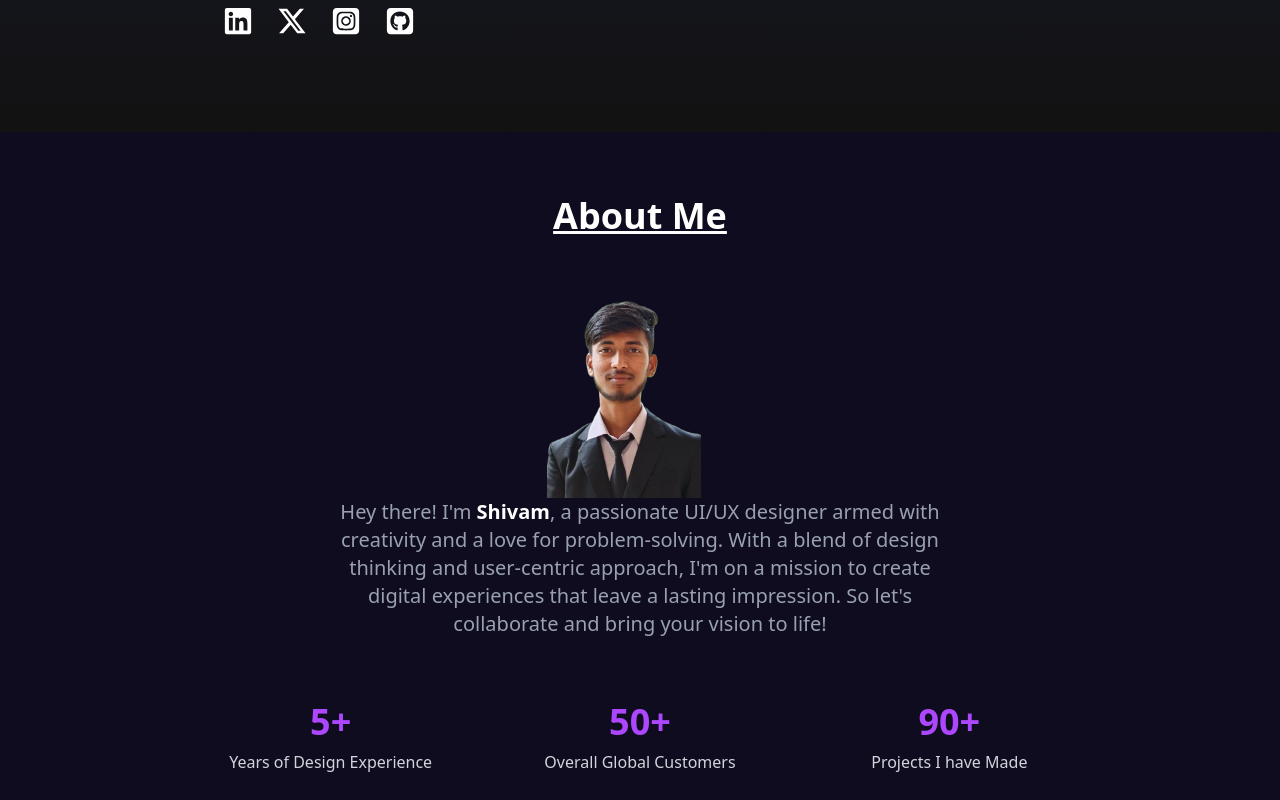
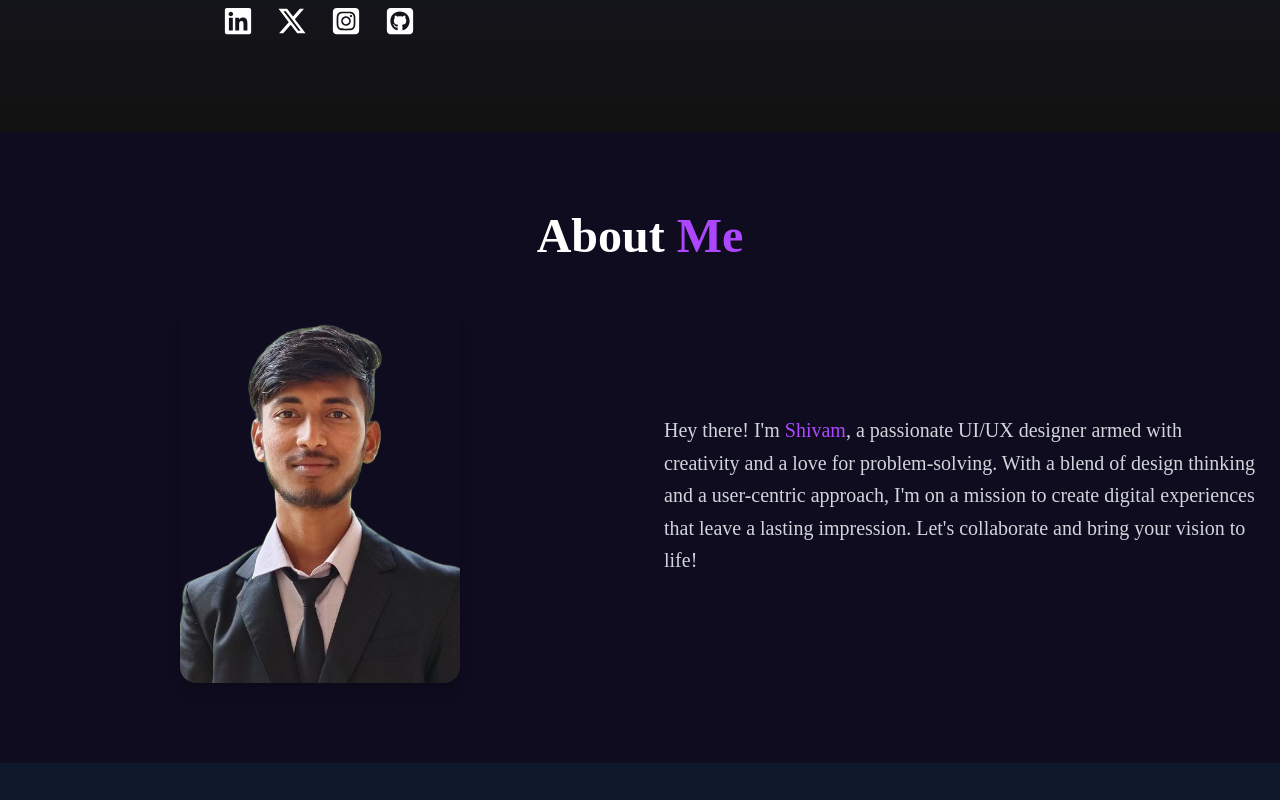
Before and after one commit to Shivam3410/porfolio, a React (Vite) app: page / in a window 1280 px wide. Shown: the part 760-1560 px from the top of the page. Built offline with nearby package versions, Linux system fonts and the light colour scheme; no server answers.

Commit message:
some modification

```diff
--- a/src/Components/About.jsx
+++ b/src/Components/About.jsx
@@ -4,54 +4,40 @@ import { FaLinkedin, FaXTwitter, FaSquareInstagram, FaSquareGithub } from "react
 
 const About = () => {
     return (
-        <section id="about" className=" text-white py-16">
-            <div className="container mx-auto px-4 text-center">
-                <h2 className="text-3xl md:text-4xl font-bold mb-8 underline">
-                    About Me
+        <section id="about" className=" bg-[#0E0C1E] text-white py-20 font-[Poppins]">
+            <div className=" mx-auto px-6">
+                <h2 className="text-center text-4xl sm:text-5xl font-bold mb-12">
+                    About <span className="text-purple-500">Me</span>
                 </h2>
-               <br />
-            </div>
 
+                {/* Flex Layout: Image Left - Text Right */}
+                <div className="flex flex-col md:flex-row items-center justify-between gap-12">
                     {/* Left - Image */}
-            <div className="flex flex-col md-flex-row justify-center items-center">
-                <div className=" mb-8 md:mb-0 md:mr-8 flex justify-center">
+                    <div className="md:w-1/2 flex justify-center">
                         <img
                             src={photo1}
                             alt="Shivam"
-                        className="w-1/2 sm:w-2/5 md:w-2/6 "
+                            className="w-45 sm:w-30 md:w-70 rounded-2xl shadow-lg hover:scale-105 transition-transform duration-300"
                         />
+                    </div>
+
+                    {/* Right - Text */}
+                    <div className="md:w-1/2 text-center md:text-left">
+                        <p className="text-gray-300 text-base sm:text-lg md:text-xl leading-relaxed">
+                            Hey there! I'm <span className="text-purple-500">Shivam</span>, a passionate
+                            UI/UX designer armed with creativity and a love for problem-solving. With a blend
+                            of design thinking and a user-centric approach, I'm on a mission to create digital
+                            experiences that leave a lasting impression. Let's collaborate and bring your
+                            vision to life!
+                        </p>
+
                     </div>
                 </div>
 
+                {/* Stats */}
 
-            {/* Right - Description */}
-            <div className="flex items-center justify-center text-center">
-                <p className="md:w-1/2 text-gray-400 px-4 md:px-0 text-base sm:text-lg md:text-xl">
-                    Hey there! I'm <span className="text-white font-semibold">Shivam</span>,
-                    a passionate UI/UX designer armed with creativity and a love for problem-solving.
-                    With a blend of design thinking and user-centric approach, I'm on a mission to create
-                    digital experiences that leave a lasting impression. So let's collaborate and bring
-                    your vision to life!
-                </p>
             </div>
-
-
-            {/* Stats */}
-            <div className="grid grid-cols-1 sm:grid-cols-3 gap-8 mt-16 text-center max-w-4xl mx-auto">
-                <div>
-                    <h3 className="text-4xl font-bold text-purple-500">5+</h3>
-                    <p className="text-gray-300 mt-2">Years of Design Experience</p>
-                </div>
-                <div>
-                    <h3 className="text-4xl font-bold text-purple-500">50+</h3>
-                    <p className="text-gray-300 mt-2">Overall Global Customers</p>
-                </div>
-                <div>
-                    <h3 className="text-4xl font-bold text-purple-500">90+</h3>
-                    <p className="text-gray-300 mt-2">Projects I have Made</p>
-                </div>
-            </div>
-        </section >
+        </section>
     );
 };
 
```
Lines whose indentation alone changed are shown as unchanged.
